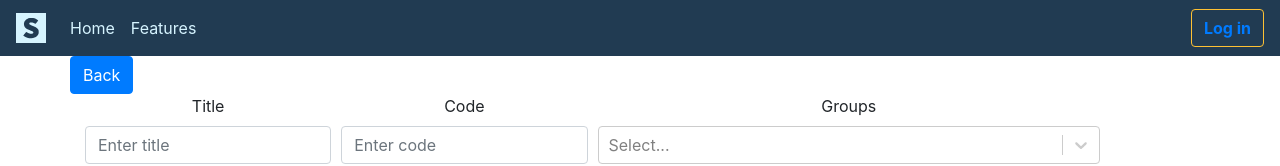
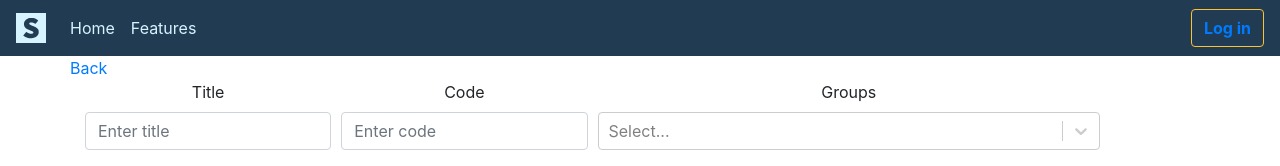
Before and after one commit to gbenejam/smarteval, a React (Create React App) app in the folder server-app/: page /admin/exams/exam in a window 1280 px wide. Shown: the top 166 px of the page. Built offline with nearby package versions, Linux system fonts and the light colour scheme.

Commit message:
Fixing back button

```diff
--- a/server-app/src/templates/admin/Exams/Exam/Exam.js
+++ b/server-app/src/templates/admin/Exams/Exam/Exam.js
@@ -1,4 +1,6 @@
 import React, { Component } from "react";
+import { Link } from "react-router-dom";
+
 import Form from "react-bootstrap/Form";
 import Button from "react-bootstrap/Button";
 import Container from "react-bootstrap/Container";
@@ -112,7 +114,7 @@
     return (
       <Container>
         <Row>
-          <Button>Back</Button>
+          <Link to="/admin/exams">Back</Link>
         </Row>
         <Row>
           <Col>
```
